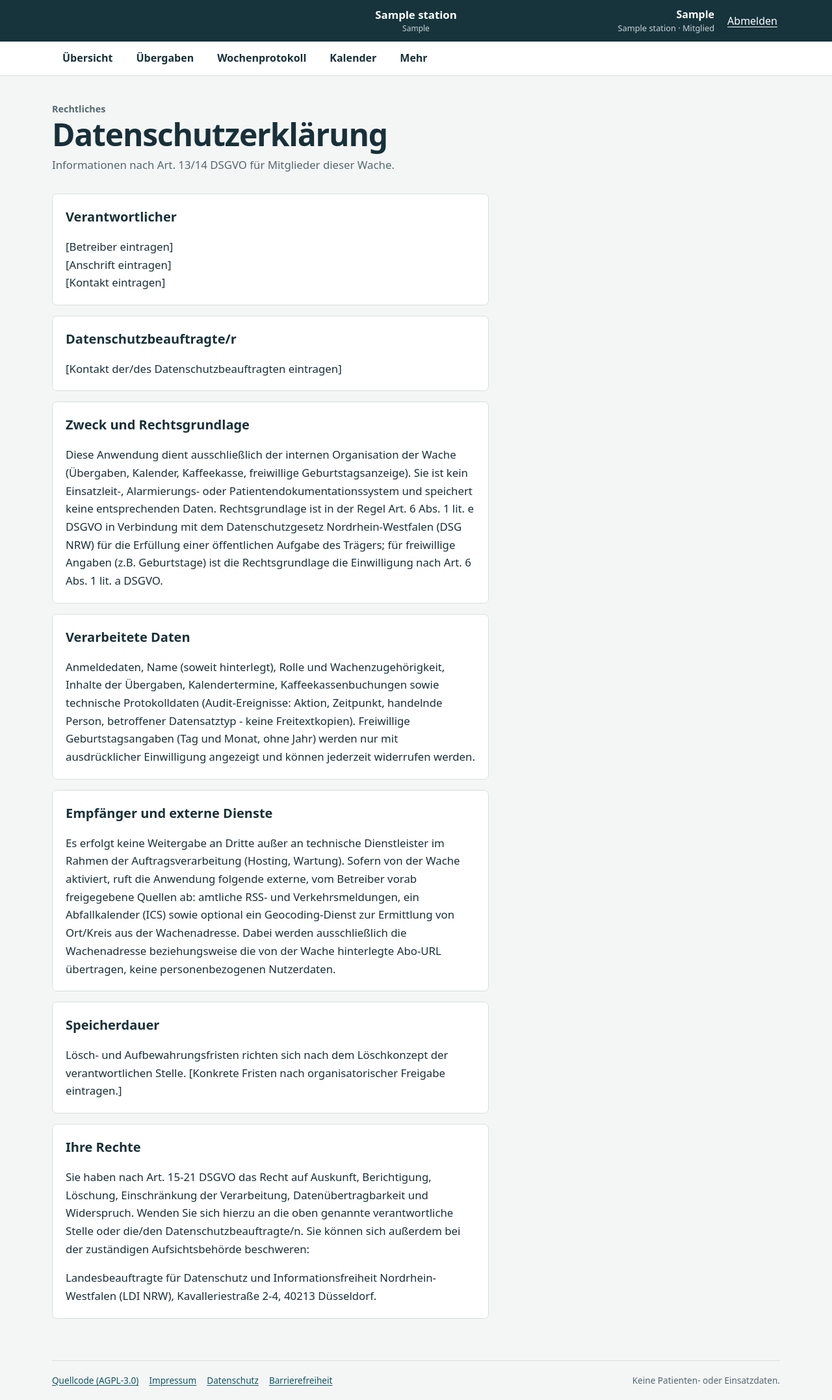
After one commit to darkspike1988/Rettungswache-Wachbuch, a Django app: page /datenschutz/ in a window 1280 px wide. The commit adds this page. Shown: the whole page at 65% size. Run offline with Django 5.2, Linux system fonts and the light colour scheme; a user stored in the database is signed in; tables that the repository leaves empty hold one stand-in row (values such as "Sample post").

Commit message:
Add dark mode, legal pages, coffee payment options, and refresh docs
Design pass: adds a prefers-color-scheme dark theme (relevant for
24/7 shift work), verified in both themes across the main pages.

Adds Impressum, Datenschutzerklärung and Barrierefreiheitserklärung
pages (no login required, linked from the footer) with clearly marked
placeholders driven by new OPERATOR_*/DPO_CONTACT/ACCESSIBILITY_CONTACT
settings, plus docs/COMPLIANCE-NRW.md mapping the relevant NRW/Bund
legal bases (DSGVO, DSG NRW, LPVG NRW, TMG/MStV, EU 2016/2102) to what's
implemented versus what still needs the operator's own legal sign-off.

Kaffeekasse gains admin-configurable, fee-free payment options
(PayPal.me link, Wero link/contact, IBAN + account holder for SEPA
instant transfer), shown to all members and editable only by station
admins.

README and ROADMAP rewritten to reflect the actually shipped feature
set instead of the original planning-stage text.

Co-Authored-By: Claude Sonnet 5 <noreply@anthropic.com>
Claude-Session: https://claude.ai/code/session_01Ur9CHbsieGnepmCaR6Boq4

```diff
--- a/core/static/core/app.css
+++ b/core/static/core/app.css
@@ -14,12 +14,38 @@
   --warning-soft: #fff2c7;
   --success: #256447;
   --success-soft: #e4f2ea;
+  --hover-surface: #edf2f0;
+  --chip-bg: #e7eeec;
+  --info-soft: #e5f1f4;
   --radius: .45rem;
   --content: 70rem;
   font-family: system-ui, -apple-system, BlinkMacSystemFont, "Segoe UI", sans-serif;
   color: var(--text);
   background: var(--bg);
   font-synthesis: none;
+}
+
+/* Nachtdienst-taugliches Dunkelschema, folgt der Systemeinstellung. */
+@media (prefers-color-scheme: dark) {
+  :root {
+    --bg: #10171a;
+    --surface: #182226;
+    --text: #e8eef0;
+    --muted: #9fb2b8;
+    --line: #2a3a3f;
+    --line-strong: #3d5157;
+    --accent: #5fc4d4;
+    --accent-dark: #7fd3e0;
+    --danger: #ff9686;
+    --danger-soft: #3a211d;
+    --warning: #f2c94c;
+    --warning-soft: #3a2f10;
+    --success: #8fe0b6;
+    --success-soft: #163a29;
+    --hover-surface: #202d31;
+    --chip-bg: #24343a;
+    --info-soft: #1c333a;
+  }
 }
 
 * { box-sizing: border-box; }
@@ -50,13 +76,14 @@ button, a { -webkit-tap-highlight-color: transparent; }
 .app-nav { background: var(--surface); border-bottom: 1px solid var(--line); }
 .nav-inner { width: min(var(--content), calc(100% - 2rem)); display: flex; gap: .25rem; margin: 0 auto; }
 .app-nav a { min-height: 3.25rem; display: inline-flex; align-items: center; padding: 0 1rem; color: var(--text); font-weight: 650; text-decoration: none; border-bottom: 3px solid transparent; }
-.app-nav a:hover { background: #edf2f0; }
+.app-nav a:hover { background: var(--hover-surface); }
 .app-nav a[aria-current="page"] { color: var(--accent-dark); border-color: var(--accent); }
 
 .page-shell { width: min(var(--content), calc(100% - 2rem)); min-height: calc(100vh - 11rem); margin: 0 auto; padding: 2.5rem 0 4rem; }
 .site-footer { width: min(var(--content), calc(100% - 2rem)); display: flex; justify-content: space-between; gap: 1rem; margin: 0 auto; padding: 1.25rem 0; color: var(--muted); border-top: 1px solid var(--line); font-size: .85rem; }
+.footer-links { display: flex; flex-wrap: wrap; gap: .25rem 1rem; }
 .messages { max-width: 48rem; margin-bottom: 1.5rem; }
-.message { padding: .85rem 1rem; color: var(--text); background: #e5f1f4; border-left: 4px solid var(--accent); }
+.message { padding: .85rem 1rem; color: var(--text); background: var(--info-soft); border-left: 4px solid var(--accent); }
 .message + .message { margin-top: .5rem; }
 .message.error { background: var(--danger-soft); border-color: var(--danger); }
 
@@ -74,7 +101,7 @@ button, a { -webkit-tap-highlight-color: transparent; }
 .button.primary { color: white; background: var(--accent-dark); }
 .button.primary:hover { background: var(--brand); }
 .button.secondary { color: var(--text); background: var(--surface); border-color: var(--line-strong); }
-.button.secondary:hover { background: #edf2f0; }
+.button.secondary:hover { background: var(--hover-surface); }
 .back-link { min-height: 44px; display: inline-flex; align-items: center; margin: -1rem 0 1rem; }
 
 .overview-layout { display: grid; grid-template-columns: minmax(0, 1.6fr) minmax(18rem, .8fr); gap: 1.5rem; align-items: start; }
@@ -86,17 +113,17 @@ button, a { -webkit-tap-highlight-color: transparent; }
 .item-list { display: grid; }
 .list-row { min-height: 4.75rem; display: grid; grid-template-columns: 6.5rem minmax(0, 1fr) auto; align-items: center; gap: 1rem; padding: .8rem 1rem; color: var(--text); text-decoration: none; border-bottom: 1px solid var(--line); }
 .list-row:last-child { border-bottom: 0; }
-.list-row:hover { background: #f7f9f8; }
+.list-row:hover { background: var(--hover-surface); }
 .row-content { min-width: 0; }
 .row-content strong, .row-content small { display: block; }
 .row-content strong { overflow-wrap: anywhere; }
 .row-content small, .list-row time { color: var(--muted); font-size: .85rem; }
 .list-row time { white-space: nowrap; }
 
-.status-label { width: fit-content; display: inline-flex; align-items: center; min-height: 1.75rem; padding: .2rem .55rem; color: var(--text); background: #e7eeec; border-radius: 999px; font-size: .78rem; font-weight: 750; white-space: nowrap; }
+.status-label { width: fit-content; display: inline-flex; align-items: center; min-height: 1.75rem; padding: .2rem .55rem; color: var(--text); background: var(--chip-bg); border-radius: 999px; font-size: .78rem; font-weight: 750; white-space: nowrap; }
 .status-label.priority-urgent { color: var(--danger); background: var(--danger-soft); }
 .status-label.priority-important { color: var(--warning); background: var(--warning-soft); }
-.status-label.priority-normal, .status-label.neutral { color: var(--muted); background: #e7eeec; }
+.status-label.priority-normal, .status-label.neutral { color: var(--muted); background: var(--chip-bg); }
 .status-label.success { color: var(--success); background: var(--success-soft); }
 .status-row { display: flex; flex-wrap: wrap; gap: .5rem; margin-top: 1rem; }
 
@@ -168,7 +195,7 @@ button, a { -webkit-tap-highlight-color: transparent; }
 .responsive-table { width: 100%; border-collapse: collapse; }
 .responsive-table caption { padding: .8rem 1rem; text-align: left; font-weight: 750; }
 .responsive-table th, .responsive-table td { padding: .75rem 1rem; text-align: left; vertical-align: top; border-top: 1px solid var(--line); }
-.responsive-table th { color: var(--muted); background: #f7f9f8; font-size: .82rem; }
+.responsive-table th { color: var(--muted); background: var(--hover-surface); font-size: .82rem; }
 .responsive-table td small { display: block; color: var(--muted); }
 .responsive-table .amount { text-align: right; color: var(--success); font-weight: 750; white-space: nowrap; }
 .responsive-table .amount.negative { color: var(--danger); }
@@ -189,7 +216,7 @@ button, a { -webkit-tap-highlight-color: transparent; }
 .more-list { max-width: 48rem; display: grid; background: var(--surface); border: 1px solid var(--line); border-radius: var(--radius); }
 .more-list a { min-height: 4.5rem; display: flex; flex-direction: column; justify-content: center; padding: .75rem 1rem; color: var(--text); text-decoration: none; border-bottom: 1px solid var(--line); }
 .more-list a:last-child { border-bottom: 0; }
-.more-list a:hover { background: #f7f9f8; }
+.more-list a:hover { background: var(--hover-surface); }
 .more-list strong, .more-list span { display: block; }
 .more-list span { color: var(--muted); font-size: .9rem; }
 
--- a/core/urls.py
+++ b/core/urls.py
@@ -5,6 +5,9 @@ from . import views
 
 urlpatterns = [
     path("zugang/", views.access, name="access"),
+    path("impressum/", views.imprint, name="imprint"),
+    path("datenschutz/", views.privacy, name="privacy"),
+    path("barrierefreiheit/", views.accessibility, name="accessibility"),
     path("", views.dashboard, name="dashboard"),
     path("uebergaben/", views.handover_list, name="handover_list"),
     path("uebergaben/neu/", views.handover_create, name="handover_create"),
@@ -19,6 +22,7 @@ urlpatterns = [
     path("kaffeekasse/", views.coffee, name="coffee"),
     path("kaffeekasse/neu/", views.coffee_create, name="coffee_create"),
     path("kaffeekasse/<int:pk>/korrigieren/", views.coffee_correct, name="coffee_correct"),
+    path("kaffeekasse/zahlungsangaben/", views.coffee_payment_update, name="coffee_payment_update"),
     path("lage/", views.feeds, name="feeds"),
     path("lage/muellabfuhr/", views.waste_source_update, name="waste_source_update"),
     path("mehr/", views.more, name="more"),
--- a/core/views.py
+++ b/core/views.py
@@ -18,6 +18,7 @@ from .forms import (
     CalendarEventForm,
     CoffeeCorrectionForm,
     CoffeeEntryForm,
+    CoffeePaymentForm,
     DailyTeamForm,
     HandoverForm,
     HandoverStatusForm,
@@ -46,6 +47,18 @@ def healthz(request):
         cursor.execute("SELECT 1")
         cursor.fetchone()
     return JsonResponse({"status": "ok"})
+
+
+def imprint(request):
+    return render(request, "core/imprint.html")
+
+
+def privacy(request):
+    return render(request, "core/privacy.html")
+
+
+def accessibility(request):
+    return render(request, "core/accessibility.html")
 
 
 def access(request):
@@ -341,12 +354,35 @@ def coffee(request):
     visible_entries = all_entries if can_book else all_entries.filter(member=request.user)
     total_cents = all_entries.aggregate(total=Sum("amount_cents"))["total"] or 0
     own_cents = all_entries.filter(member=request.user).aggregate(total=Sum("amount_cents"))["total"] or 0
+    is_admin = request.membership.role == Membership.Role.ADMIN
     return render(request, "core/coffee.html", {
         "page_obj": page_for(request, visible_entries, 25),
         "total_euros": total_cents / 100,
         "own_euros": own_cents / 100,
         "can_book": can_book,
+        "station": station,
+        "payment_form": CoffeePaymentForm(instance=station) if is_admin else None,
     })
+
+
+@membership_required({Membership.Role.ADMIN})
+@station_module_required("coffee_enabled")
+@require_POST
+def coffee_payment_update(request):
+    station = request.membership.station
+    form = CoffeePaymentForm(request.POST, instance=station)
+    if form.is_valid():
+        with transaction.atomic():
+            changed_fields = [field for field in form.changed_data if field in form.fields]
+            saved = form.save()
+            audit(request.user, station, "coffee.payment_settings_updated", saved, {
+                "fields": changed_fields,
+            })
+        messages.success(request, "Zahlungsangaben wurden gespeichert.")
+    else:
+        errors = " ".join(f"{field}: {', '.join(msgs)}" for field, msgs in form.errors.items())
+        messages.error(request, f"Zahlungsangaben konnten nicht gespeichert werden. {errors}")
+    return redirect("coffee")
 
 
 @membership_required({Membership.Role.CASHIER, Membership.Role.ADMIN})
--- a/templates/base.html
+++ b/templates/base.html
@@ -4,7 +4,7 @@
 <head>
   <meta charset="utf-8">
   <meta name="viewport" content="width=device-width, initial-scale=1">
-  <meta name="color-scheme" content="light">
+  <meta name="color-scheme" content="light dark">
   <meta name="theme-color" content="#17343d">
   <title>{% block title %}{{ app_name }}{% endblock %}</title>
   <link rel="stylesheet" href="{% static 'core/app.css' %}">
@@ -61,7 +61,12 @@
   </main>
 
   <footer class="site-footer">
-    <a href="{{ source_url }}" rel="noopener noreferrer">Quellcode (AGPL-3.0)</a>
+    <nav class="footer-links" aria-label="Rechtliches">
+      <a href="{{ source_url }}" target="_blank" rel="noopener noreferrer">Quellcode (AGPL-3.0)</a>
+      <a href="{% url 'imprint' %}">Impressum</a>
+      <a href="{% url 'privacy' %}">Datenschutz</a>
+      <a href="{% url 'accessibility' %}">Barrierefreiheit</a>
+    </nav>
     <span>Keine Patienten- oder Einsatzdaten.</span>
   </footer>
 </body>
--- /dev/null
+++ b/templates/core/privacy.html
@@ -0,0 +1,83 @@
+{% extends "base.html" %}
+{% block title %}Datenschutzerklärung | {{ app_name }}{% endblock %}
+{% block content %}
+<header class="page-heading narrow">
+  <p class="context-line">Rechtliches</p>
+  <h1>Datenschutzerklärung</h1>
+  <p class="lead">Informationen nach Art. 13/14 DSGVO für Mitglieder dieser Wache.</p>
+</header>
+<div class="content-flow narrow">
+  <section class="section-block prose">
+    <h2>Verantwortlicher</h2>
+    <p>
+      {{ operator_name|default:"[Betreiber eintragen]" }}<br>
+      {{ operator_address|default:"[Anschrift eintragen]" }}<br>
+      {{ operator_contact|default:"[Kontakt eintragen]" }}
+    </p>
+  </section>
+  <section class="section-block prose">
+    <h2>Datenschutzbeauftragte/r</h2>
+    <p>{{ dpo_contact|default:"[Kontakt der/des Datenschutzbeauftragten eintragen]" }}</p>
+  </section>
+  <section class="section-block prose">
+    <h2>Zweck und Rechtsgrundlage</h2>
+    <p>
+      Diese Anwendung dient ausschließlich der internen Organisation der Wache
+      (Übergaben, Kalender, Kaffeekasse, freiwillige Geburtstagsanzeige). Sie
+      ist kein Einsatzleit-, Alarmierungs- oder Patientendokumentationssystem
+      und speichert keine entsprechenden Daten. Rechtsgrundlage ist in der
+      Regel Art. 6 Abs. 1 lit. e DSGVO in Verbindung mit dem Datenschutzgesetz
+      Nordrhein-Westfalen (DSG NRW) für die Erfüllung einer öffentlichen
+      Aufgabe des Trägers; für freiwillige Angaben (z.B. Geburtstage) ist die
+      Rechtsgrundlage die Einwilligung nach Art. 6 Abs. 1 lit. a DSGVO.
+    </p>
+  </section>
+  <section class="section-block prose">
+    <h2>Verarbeitete Daten</h2>
+    <p>
+      Anmeldedaten, Name (soweit hinterlegt), Rolle und Wachenzugehörigkeit,
+      Inhalte der Übergaben, Kalendertermine, Kaffeekassenbuchungen sowie
+      technische Protokolldaten (Audit-Ereignisse: Aktion, Zeitpunkt,
+      handelnde Person, betroffener Datensatztyp - keine Freitextkopien).
+      Freiwillige Geburtstagsangaben (Tag und Monat, ohne Jahr) werden nur mit
+      ausdrücklicher Einwilligung angezeigt und können jederzeit widerrufen
+      werden.
+    </p>
+  </section>
+  <section class="section-block prose">
+    <h2>Empfänger und externe Dienste</h2>
+    <p>
+      Es erfolgt keine Weitergabe an Dritte außer an technische Dienstleister
+      im Rahmen der Auftragsverarbeitung (Hosting, Wartung). Sofern von der
+      Wache aktiviert, ruft die Anwendung folgende externe, vom Betreiber
+      vorab freigegebene Quellen ab: amtliche RSS- und Verkehrsmeldungen, ein
+      Abfallkalender (ICS) sowie optional ein Geocoding-Dienst zur Ermittlung
+      von Ort/Kreis aus der Wachenadresse. Dabei werden ausschließlich die
+      Wachenadresse beziehungsweise die von der Wache hinterlegte Abo-URL
+      übertragen, keine personenbezogenen Nutzerdaten.
+    </p>
+  </section>
+  <section class="section-block prose">
+    <h2>Speicherdauer</h2>
+    <p>
+      Lösch- und Aufbewahrungsfristen richten sich nach dem Löschkonzept der
+      verantwortlichen Stelle. [Konkrete Fristen nach organisatorischer
+      Freigabe eintragen.]
+    </p>
+  </section>
+  <section class="section-block prose">
+    <h2>Ihre Rechte</h2>
+    <p>
+      Sie haben nach Art. 15-21 DSGVO das Recht auf Auskunft, Berichtigung,
+      Löschung, Einschränkung der Verarbeitung, Datenübertragbarkeit und
+      Widerspruch. Wenden Sie sich hierzu an die oben genannte verantwortliche
+      Stelle oder die/den Datenschutzbeauftragte/n. Sie können sich außerdem
+      bei der zuständigen Aufsichtsbehörde beschweren:
+    </p>
+    <p>
+      Landesbeauftragte für Datenschutz und Informationsfreiheit
+      Nordrhein-Westfalen (LDI NRW), Kavalleriestraße 2-4, 40213 Düsseldorf.
+    </p>
+  </section>
+</div>
+{% endblock %}
```
Also changed, not shown: config/settings.py (+12 -0 lines), core/context.py (+11 -0 lines), core/forms.py (+12 -0 lines), core/models.py (+25 -0 lines), core/tests.py (+54 -0 lines), docs/COMPLIANCE-NRW.md (added, +66 -0 lines), docs/ROADMAP.md (+22 -6 lines), docs/SECURITY-PRIVACY.md (+3 -1 lines), templates/core/accessibility.html (added, +54 -0 lines), templates/core/coffee.html (+29 -0 lines), templates/core/imprint.html (added, +43 -0 lines), CHANGELOG.md, README.md, core/migrations/0006_station_coffee_account_holder_station_coffee_iban_and_more.py (added), 1 other file.
